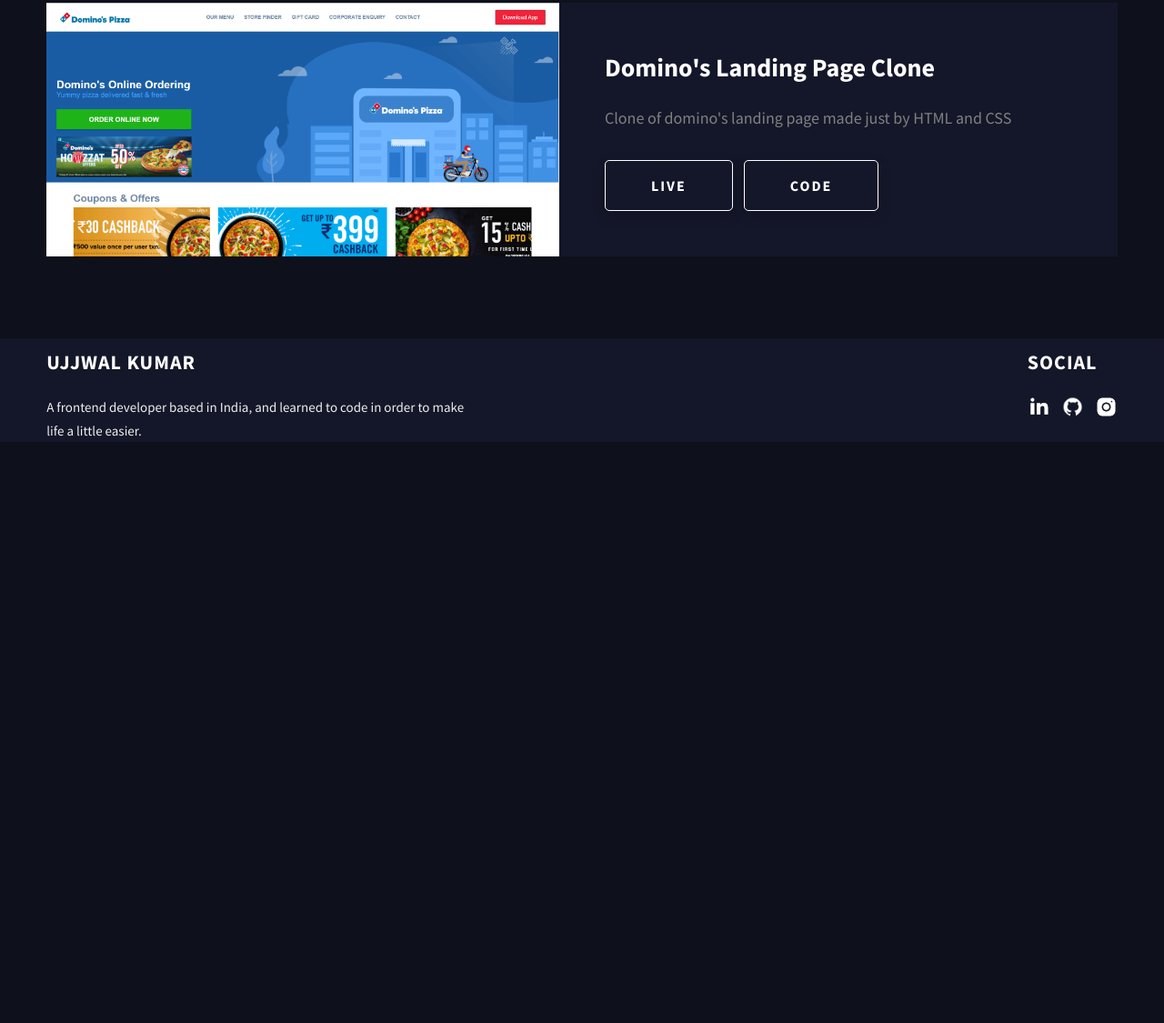
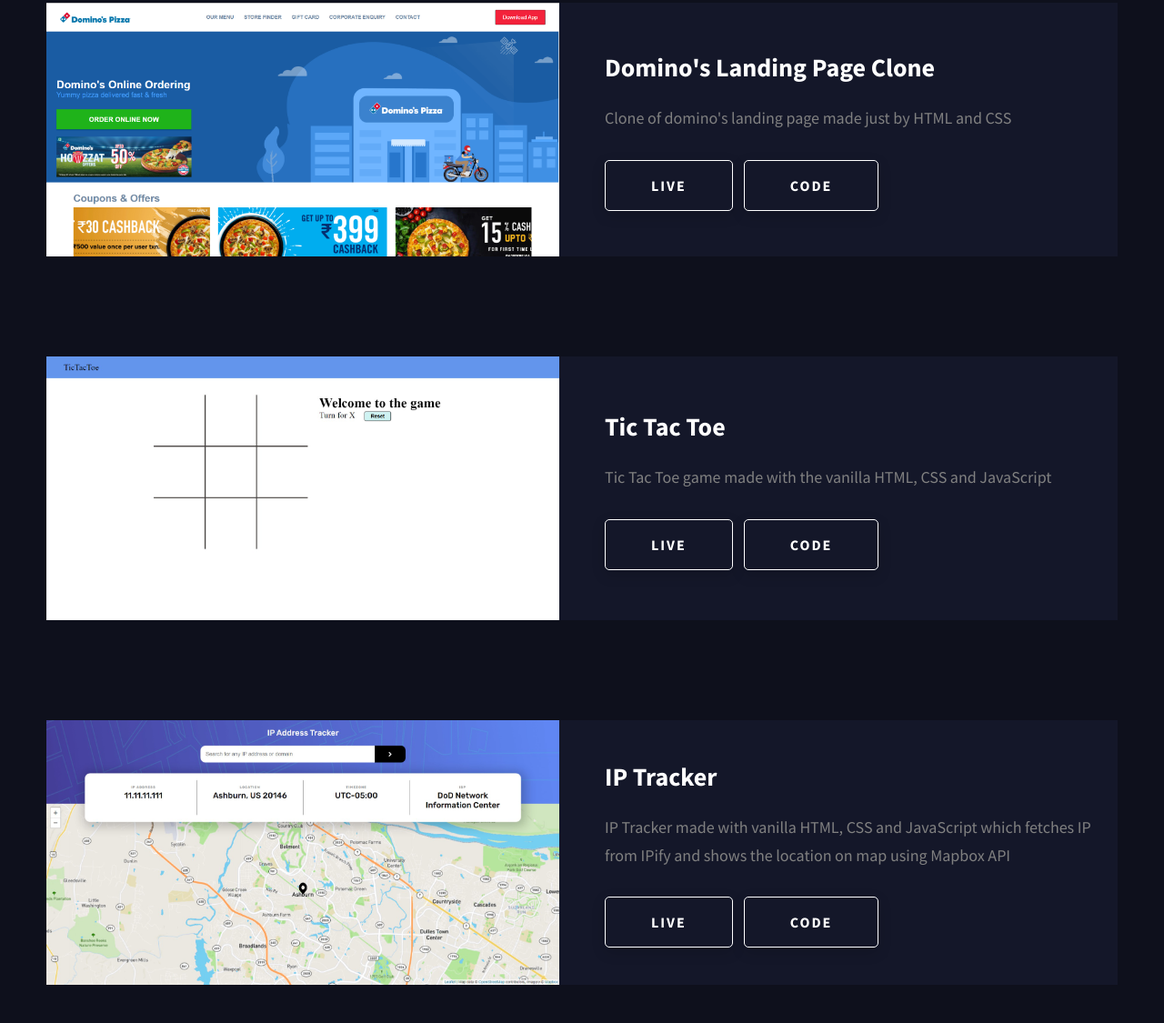
Before and after one commit to ujjwal313/ujjwal313.github.io, a plain HTML site: page index.html in a window 1280 px wide. Shown: the part 2675-3800 px from the top of the page at 91% size. Before the commit the page ends 3161 px from the top, so only its background shows below. Drawn offline with Linux system fonts and the light colour scheme.

Commit message:
added projects

```diff
--- a/index.html
+++ b/index.html
@@ -77,7 +77,7 @@
           </p>
         </div>
         <div class="home-hero__cta">
-          <a href="./assets/Ujjwal Kumar.pdf" class="btn btn--theme btn--resume" download>Resume</a>
+          <a href="./assets/Ujjwal Kumar Resume.pdf" class="btn btn--theme btn--resume" download>Resume</a>
           <a href="#projects" class="btn">Projects</a>
         </div>
       </div>
@@ -138,8 +138,7 @@
                 Feel free to Connect or Follow me on my Linkedin.
                 <br />
                 I'm open to Job opportunities where I can contribute, learn and
-                grow. If you have a good opportunity that matches my skills and
-                experience then don't hesitate to contact me.
+                grow. If you have a good opportunity that matches my skills then don't hesitate to contact me.
               </p>
             </div>
             <a href="mailto:ujjwalkr80@gmail.com" class="btn">Get in Touch</a>
@@ -202,7 +201,7 @@
             <div class="projects__row-content">
               <h3 class="projects__row-content-title">Portfolio Site</h3>
               <p class="projects__row-content-desc">
-                Responsive Design portfolio website made with just native HTML, CSS and JavaScript
+                Responsive Design portfolio website made with just vanilla HTML, CSS and JavaScript
               </p>
               <div class="btn--container">
                 <a href="http://saynaportfolio.000webhostapp.com/" class="btn btn--theme" target="_blank">Live</a>
@@ -226,6 +225,46 @@
               <div class="btn--container">
                 <a href="http://ujjwalkr.me/Domino-Landing-Page/" class="btn btn--theme" target="_blank">Live</a>
                 <a href="https://github.com/ujjwal313/Domino-Landing-Page" class="btn btn--theme btn--code" target="_blank">Code</a>
+              </div>
+            </div>
+          </div>
+          <div class="projects__row">
+            <div class="projects__row-img-cont">
+              <img
+                src="./assets/png/project4.png"
+                alt="Software Screenshot"
+                class="projects__row-img"
+                loading="lazy"
+              />
+            </div>
+            <div class="projects__row-content">
+              <h3 class="projects__row-content-title">Tic Tac Toe</h3>
+              <p class="projects__row-content-desc">
+                Tic Tac Toe game made with the vanilla HTML, CSS and JavaScript
+              </p>
+              <div class="btn--container">
+                <a href="http://ujjwalkr.me/TicTacToe/" class="btn btn--theme" target="_blank">Live</a>
+                <a href="https://github.com/ujjwal313/TicTacToe" class="btn btn--theme btn--code" target="_blank">Code</a>
+              </div>
+            </div>
+          </div>
+          <div class="projects__row">
+            <div class="projects__row-img-cont">
+              <img
+                src="./assets/png/project5.png"
+                alt="Software Screenshot"
+                class="projects__row-img"
+                loading="lazy"
+              />
+            </div>
+            <div class="projects__row-content">
+              <h3 class="projects__row-content-title">IP Tracker</h3>
+              <p class="projects__row-content-desc">
+                IP Tracker made with vanilla HTML, CSS and JavaScript which fetches IP from IPify and shows the location on map using Mapbox API
+              </p>
+              <div class="btn--container">
+                <a href="http://ujjwalkr.me/IP-Tracker/" class="btn btn--theme" target="_blank">Live</a>
+                <a href="https://github.com/ujjwal313/IP-Tracker" class="btn btn--theme btn--code" target="_blank">Code</a>
               </div>
             </div>
           </div>
```
